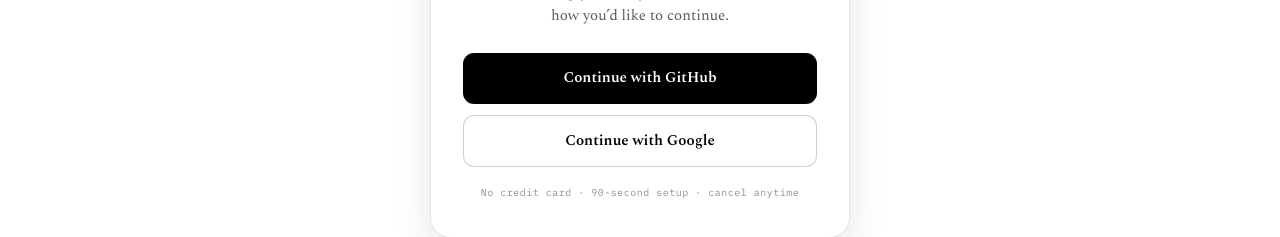
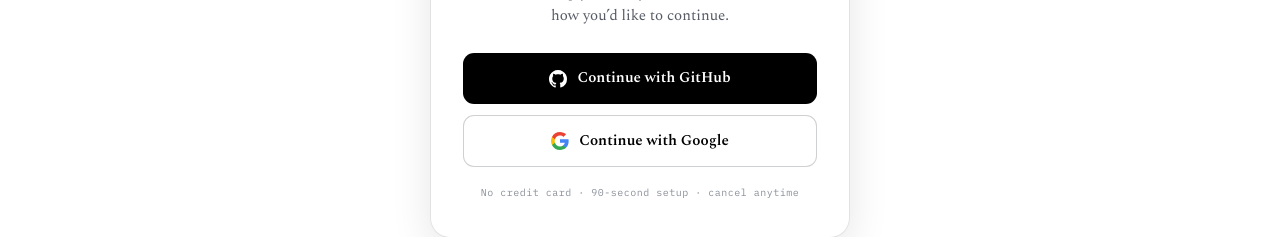
Before and after one commit to 0mararafat/morning-briefing-oa, a Next.js app: page /signin in a window 1280 px wide. Shown: the part 348-585 px from the top of the page. Built offline with nearby package versions, Linux system fonts and the light colour scheme; no server answers.

Commit message:
feat: add provider logos to sign-in buttons
Show the GitHub and Google brand marks on their sign-in buttons,
matching the conventional look for OAuth login.

```diff
--- a/app/signin/page.tsx
+++ b/app/signin/page.tsx
@@ -6,6 +6,27 @@
   fontFamily: "'IBM Plex Mono', monospace",
   textTransform: "uppercase",
 };
+
+// GitHub's Octocat mark — inherits the button text color via currentColor.
+function GitHubMark() {
+  return (
+    <svg width="18" height="18" viewBox="0 0 16 16" fill="currentColor" aria-hidden="true">
+      <path d="M8 0C3.58 0 0 3.58 0 8c0 3.54 2.29 6.53 5.47 7.59.4.07.55-.17.55-.38 0-.19-.01-.82-.01-1.49-2.01.37-2.53-.49-2.69-.94-.09-.23-.48-.94-.82-1.13-.28-.15-.68-.52-.01-.53.63-.01 1.08.58 1.23.82.72 1.21 1.87.87 2.33.66.07-.52.28-.87.51-1.07-1.78-.2-3.64-.89-3.64-3.95 0-.87.31-1.59.82-2.15-.08-.2-.36-1.02.08-2.12 0 0 .67-.21 2.2.82.64-.18 1.32-.27 2-.27.68 0 1.36.09 2 .27 1.53-1.04 2.2-.82 2.2-.82.44 1.1.16 1.92.08 2.12.51.56.82 1.27.82 2.15 0 3.07-1.87 3.75-3.65 3.95.29.25.54.73.54 1.48 0 1.07-.01 1.93-.01 2.2 0 .21.15.46.55.38A8.013 8.013 0 0016 8c0-4.42-3.58-8-8-8z" />
+    </svg>
+  );
+}
+
+// Google's multicolor "G" — fixed brand colors, independent of theme.
+function GoogleMark() {
+  return (
+    <svg width="18" height="18" viewBox="0 0 18 18" aria-hidden="true">
+      <path d="M17.64 9.2c0-.64-.06-1.25-.16-1.84H9v3.48h4.84a4.14 4.14 0 01-1.8 2.72v2.26h2.92c1.71-1.57 2.68-3.89 2.68-6.62z" fill="#4285F4" />
+      <path d="M9 18c2.43 0 4.47-.8 5.96-2.18l-2.92-2.26c-.81.54-1.84.86-3.04.86-2.34 0-4.32-1.58-5.03-3.7H.96v2.33A9 9 0 009 18z" fill="#34A853" />
+      <path d="M3.97 10.72A5.41 5.41 0 013.68 9c0-.6.1-1.18.29-1.72V4.95H.96A9 9 0 000 9c0 1.45.35 2.82.96 4.05l3.01-2.33z" fill="#FBBC05" />
+      <path d="M9 3.58c1.32 0 2.5.45 3.44 1.35l2.58-2.59C13.46.89 11.43 0 9 0A9 9 0 00.96 4.95l3.01 2.33C4.68 5.16 6.66 3.58 9 3.58z" fill="#EA4335" />
+    </svg>
+  );
+}
 
 export default async function SignInPage() {
   const session = await auth();
@@ -71,6 +92,7 @@
                 type="submit"
                 style={{ width: "100%", display: "flex", alignItems: "center", justifyContent: "center", gap: 10, padding: "14px 18px", border: "none", borderRadius: 11, background: "var(--text)", color: "var(--bg)", fontFamily: "'Spectral', serif", fontSize: 15, fontWeight: 600, cursor: "pointer" }}
               >
+                <GitHubMark />
                 Continue with GitHub
               </button>
             </form>
@@ -84,6 +106,7 @@
                 type="submit"
                 style={{ width: "100%", display: "flex", alignItems: "center", justifyContent: "center", gap: 10, padding: "14px 18px", borderRadius: 11, border: "1px solid var(--border-strong)", background: "var(--surface)", color: "var(--text)", fontFamily: "'Spectral', serif", fontSize: 15, fontWeight: 600, cursor: "pointer" }}
               >
+                <GoogleMark />
                 Continue with Google
               </button>
             </form>
```
